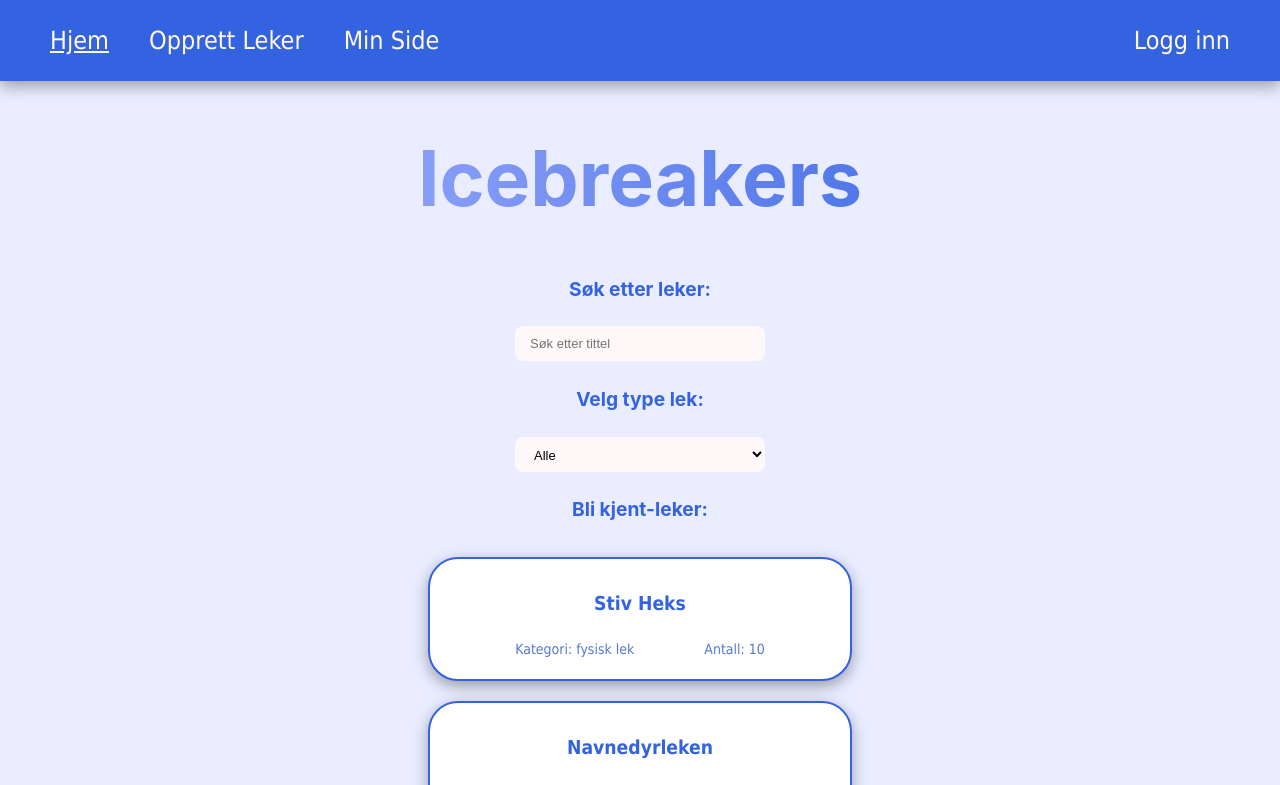
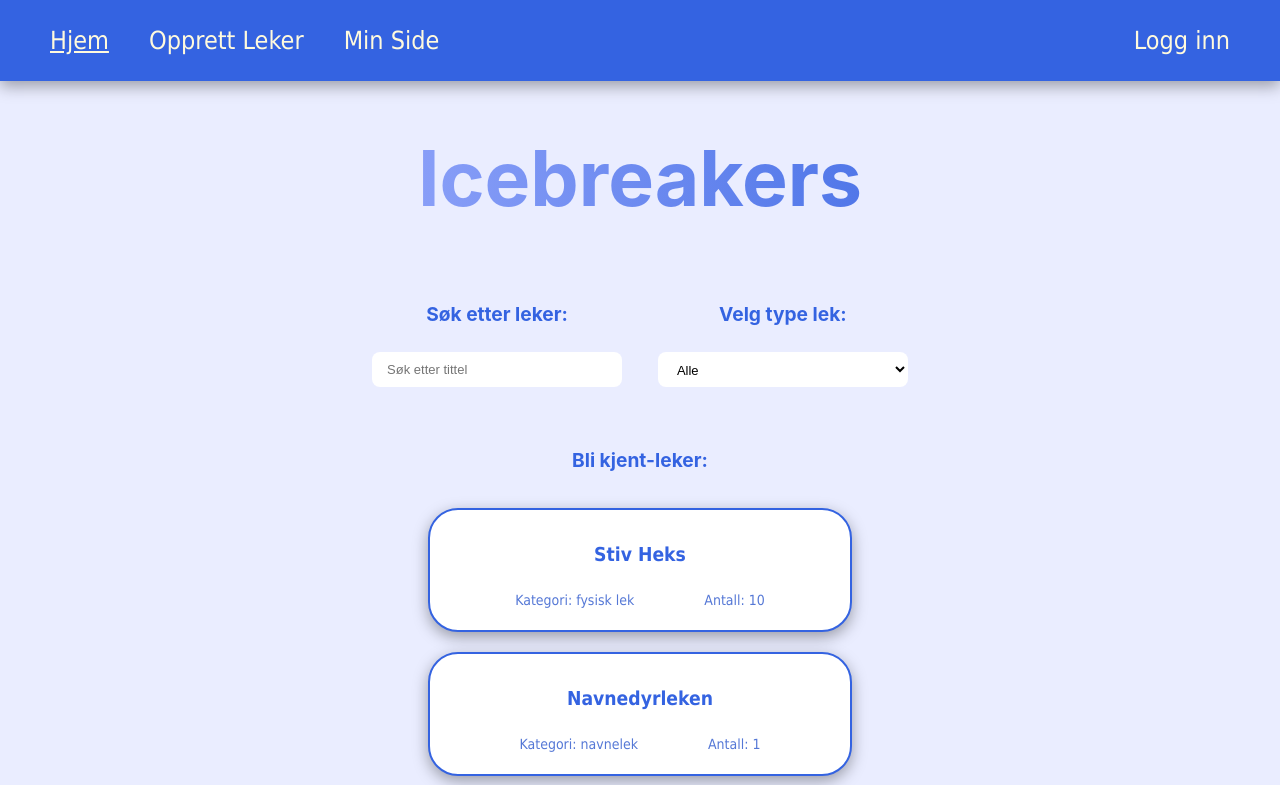
Before and after one commit to Nathaniavm/PU, a React (Create React App) app: page / in a window 1280 px wide. Shown: the top 785 px of the page. Built offline with nearby package versions, Linux system fonts and the light colour scheme.

Commit message:
feat #32: Create message when user reports game, Co-Authored by: @johmo

```diff
--- a/src/pages/games/Games.js
+++ b/src/pages/games/Games.js
@@ -22,6 +22,11 @@ const Games = () => {
     if (!game) {
         return <p>Fant ikke spillet.</p>;
     }
+
+    const handleReportGame = () => {
+        alert("Spillet er rapportert")
+    }
+
     return (
     <>
     <link rel="stylesheet" href="https://cdnjs.cloudflare.com/ajax/libs/font-awesome/4.7.0/css/font-awesome.min.css"></link>
@@ -46,7 +51,8 @@ const Games = () => {
             <div className='buttonsContainer'>
                 <button className='moreButton favoriteButton' type='button'><i className="fa fa-heart"></i> Favoritt</button>
                 <button className='moreButton queueButton' type='button'><i className="fa fa-plus"></i> Legg til i kø</button>
-                <button className='moreButton reportButton' type='button'><i className="fa fa-flag"></i> Rapporter</button>
+                <button className='moreButton reportButton' type='button' onClick={handleReportGame}>
+                    <i className="fa fa-flag"></i> Rapporter</button>
             </div>
         </div>
     </>
--- a/src/pages/hjem/Hjem.css
+++ b/src/pages/hjem/Hjem.css
@@ -28,6 +28,15 @@
     height: auto;
 }
 
+.search-filter-container{
+    display: flex;
+    flex-direction: row;
+    align-items: center;
+    justify-content: center;
+    margin-bottom: 4%;
+    margin-top: 0;
+}
+
 .title {
     font-size: 3vw;
     background-image: linear-gradient(to left, var(--Header-Color), #a5b2ff);
@@ -36,7 +45,7 @@
 }
 
 .homeInputField{
-    background-color: var(--InputField-Color-Hjem);
+    background-color: var(--White-Background);
     border: none;
     /*margin: 8px 0;*/
     padding: 10px 15px;
@@ -64,13 +73,10 @@ h4 {
     font-size: small;
 }
 
-.searchBar{
-    margin-top: 1px;
-}
-
+.searchBar,
 .filter{
-    margin-top: 1px;
-    margin-bottom: 0%;
+    margin-right: 2%;
+    margin-left: 2%;
 }
 
 .gameOverview {
--- a/src/pages/hjem/Hjem.js
+++ b/src/pages/hjem/Hjem.js
@@ -44,7 +44,7 @@ const Hjem = () => {
             Icebreakers
             </h1>
           </div>
-
+          <div className="search-filter-container">
             <div className='searchBar'>
               <h4>Søk etter leker:</h4>
               <form>
@@ -75,7 +75,7 @@ const Hjem = () => {
                   <option value='fysisk lek'>Fysisk lek</option>
               </select>
             </div>
-
+          </div>
           <div className='gameOverview'>
             <h4>Bli kjent-leker:</h4>
             <div className='gameGrid'>
--- a/src/pages/minside/MinSide.js
+++ b/src/pages/minside/MinSide.js
@@ -46,7 +46,7 @@ const MinSide = () => {
           {isAdmin && (
             <div className='RapportedUsersDiv'>
               <div className='HeaderInDiv'>
-                <h1>Rapporterte spillere</h1>
+                <h1>Rapporterte spill</h1>
               </div>
             </div>
           )}
```
Lines whose indentation alone changed are shown as unchanged.
